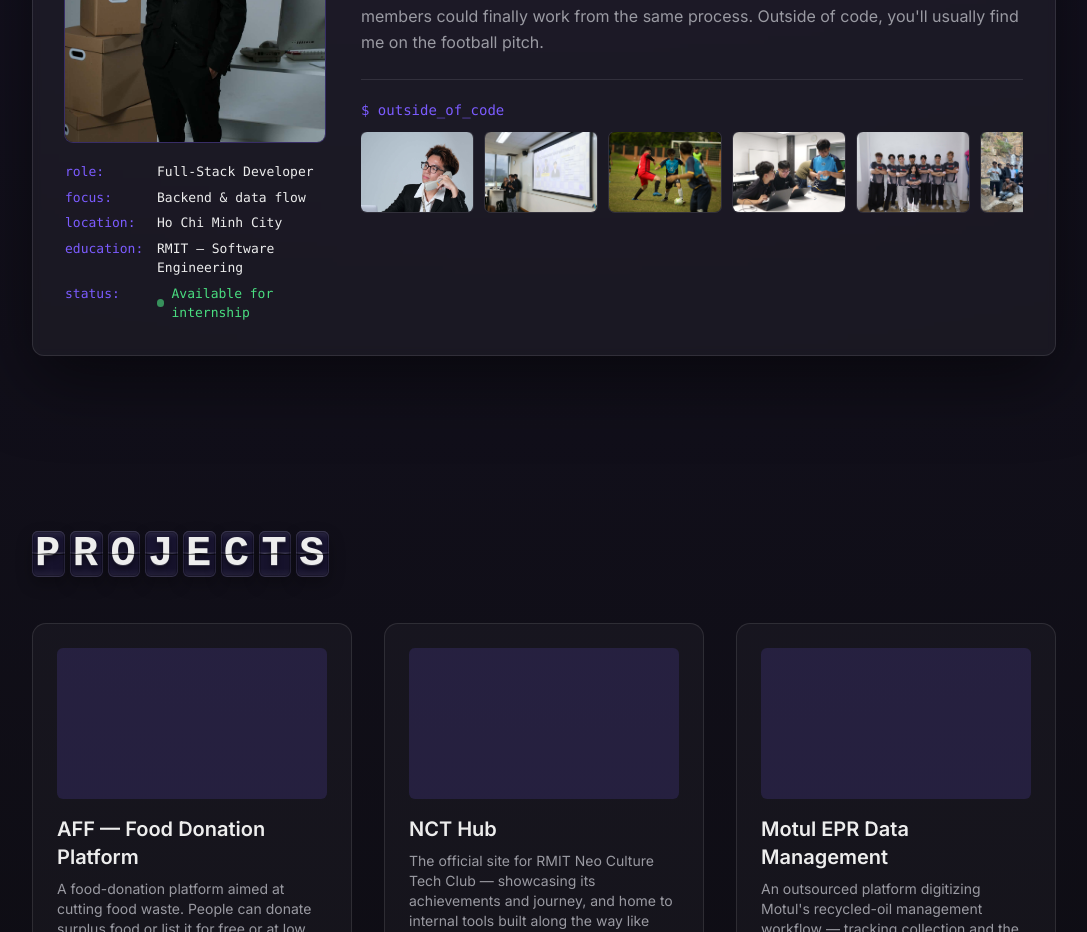
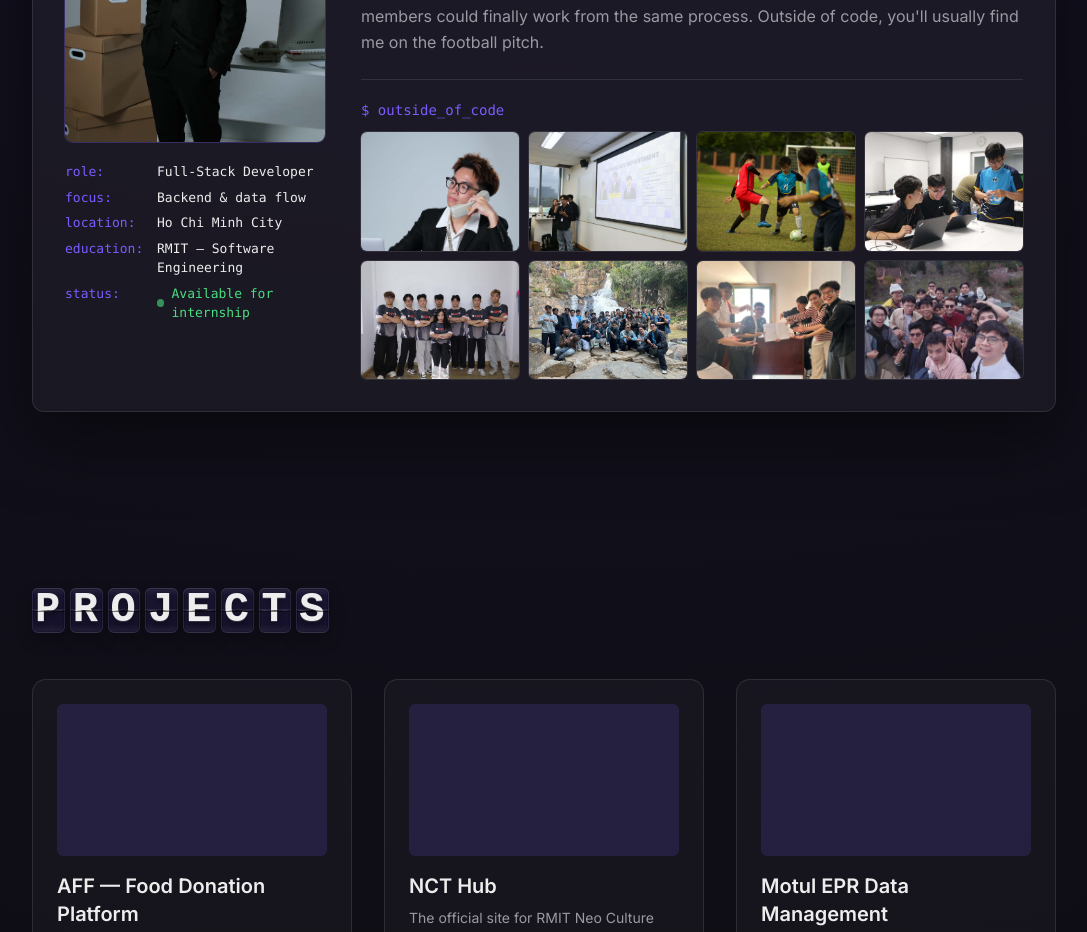
Before and after one commit to DungDao59/Portfolio, a Next.js app: page / in a window 1280 px wide. Shown: the part 1200-2132 px from the top of the page, without its empty margins (96-1183 px from the left). Built offline with nearby package versions, Linux system fonts and the light colour scheme.

Commit message:
fix(about): thumbnails as a fitted grid (no scroll) inside the window

```diff
--- a/components/sections/About.tsx
+++ b/components/sections/About.tsx
@@ -65,13 +65,13 @@ export function About() {
 
               <div className="mt-6 border-t border-white/10 pt-5">
                 <p className="mb-3 font-mono text-sm text-accent">$ outside_of_code</p>
-                <div className="flex gap-3 overflow-x-auto pb-1">
+                <div className="grid grid-cols-4 gap-2.5">
                   {thumbs.map((t) => (
                     <div
                       key={t.src}
-                      className="relative h-20 w-28 shrink-0 overflow-hidden rounded-md ring-1 ring-white/10 transition-transform hover:scale-105"
+                      className="relative aspect-[4/3] w-full overflow-hidden rounded-md ring-1 ring-white/10 transition-transform hover:scale-105"
                     >
-                      <Image src={t.src} alt="" fill sizes="112px" className="object-cover" />
+                      <Image src={t.src} alt="" fill sizes="200px" className="object-cover" />
                     </div>
                   ))}
                 </div>
```
